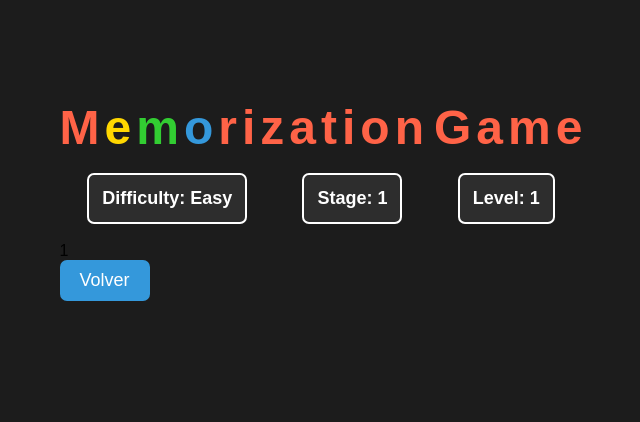
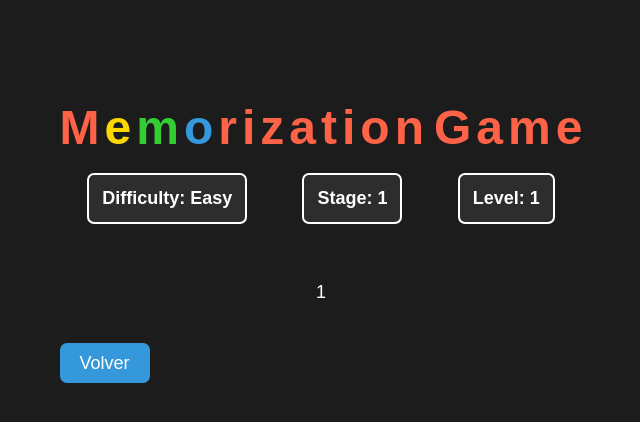
Before and after one commit to Urias-Flores/Memorization-Game-Client, a React (Vite) app: page / in a window 1280 px wide. Both pictures are taken after a click on the button "Play". Shown: the top 422 px of the page, without its empty margins (319-959 px from the left). Built offline with nearby package versions, Linux system fonts and the light colour scheme.

Commit message:
Update App.css

```diff
--- a/src/styles/App.css
+++ b/src/styles/App.css
@@ -64,6 +64,16 @@ body {
   color: white;
 }
 
+.countdown{
+  margin: 40px auto;
+  display: flex;
+  flex-direction: column;
+  align-items: center;
+  gap: 10px;
+  color: white;
+  font-size: 18px;
+}
+
 .information p{
   padding: 13px;
   background-color: #2d2d2d;
```
